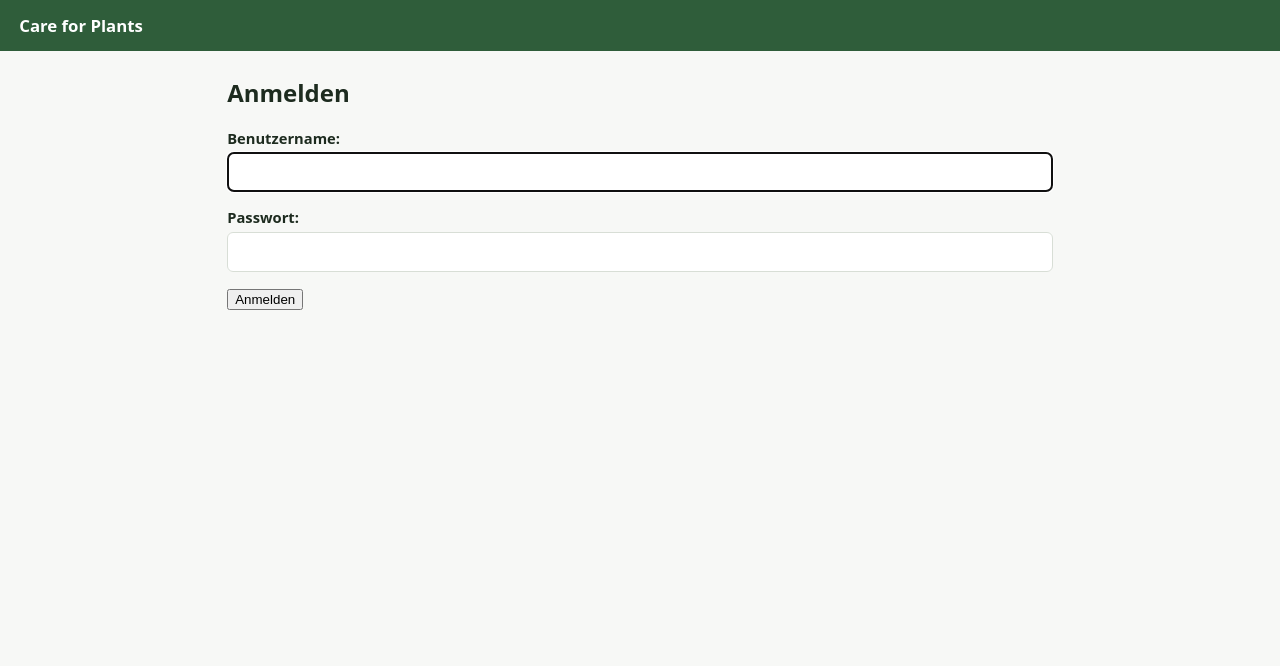
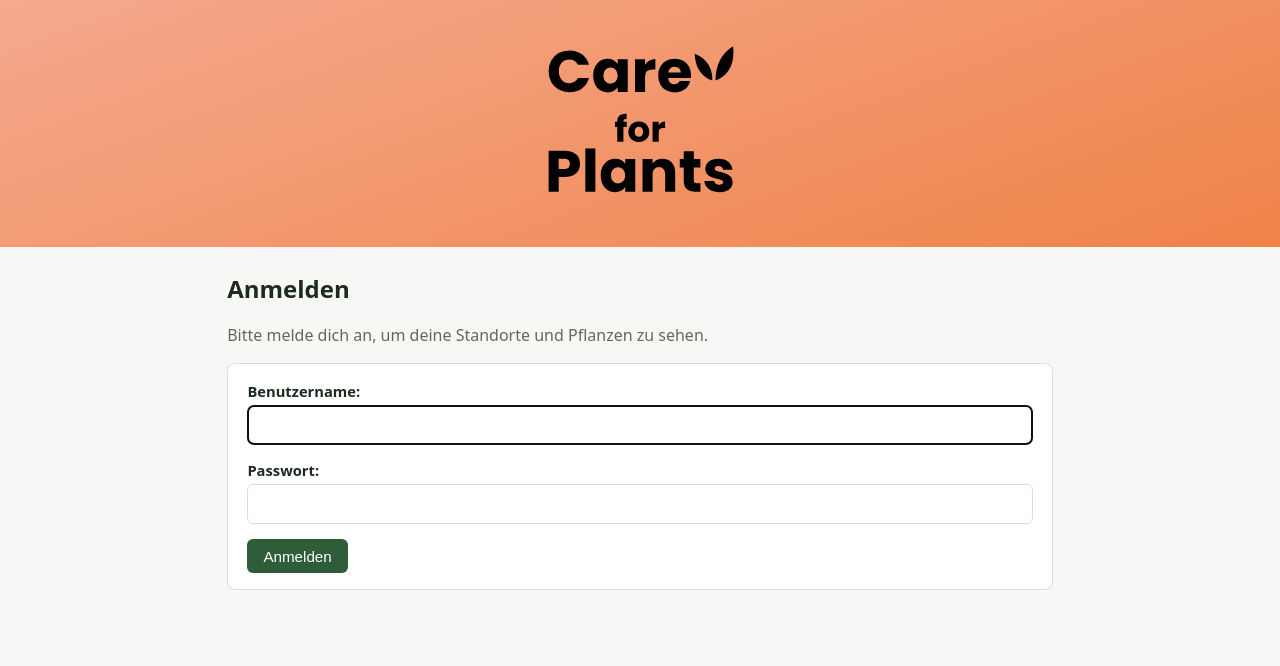
Before and after one commit to tristanstracke/Studienprojekt-ISEF01-Webanwendung-zur-Pflanzenauswahl-und-pflege, a Django app: page /konten/login/ in a window 1280 px wide. Shown: the top 666 px of the page. Run offline with Django 5.2, Linux system fonts and the light colour scheme.

Commit message:
Wortmarke aus dem Projektvideo als SVG in die Anwendung uebernommen
Die Wortmarke ist aus der Schrift Poppins Bold in Pfade umgewandelt, damit
keine Schriftdatei und kein externer Dienst noetig ist. Die Blattmarke ist
nachgezeichnet. Alle drei Dateien nutzen currentColor beziehungsweise eine
feste Farbe und kommen ohne Rasterbild aus.

- templates/marke.svg: einzeilig, wird in die Kopfzeile eingebunden
- static/logo.svg: dreizeilig wie im Video, auf der Anmeldeseite
- static/sinnbild.svg: Blattmarke als Browsersymbol

Die Kopfzeile bleibt gruen: Weiss auf dem Korallton des Videos erreicht nur
ein Kontrastverhaeltnis von etwa 2,6 zu 1 und verfehlt damit die Anforderung
an lesbare Beschriftungen. Der Korallton erscheint als Markenstreifen und
grossflaechig auf der Anmeldeseite.

```diff
--- a/templates/base.html
+++ b/templates/base.html
@@ -1,22 +1,30 @@
-<!DOCTYPE html>
+{% load static %}<!DOCTYPE html>
 <html lang="de">
 <head>
   <meta charset="utf-8">
   <meta name="viewport" content="width=device-width, initial-scale=1">
   <title>{% block titel %}Care for Plants{% endblock %}</title>
+  <link rel="icon" href="{% static 'sinnbild.svg' %}" type="image/svg+xml">
   <style>
-    :root { --gruen: #2f5d3a; --hell: #f7f8f6; --rand: #d8ded6; --text: #1d2b1f; }
+    :root { --gruen: #2f5d3a; --hell: #f7f8f6; --rand: #d8ded6; --text: #1d2b1f;
+            --koralle: #ef8348; --koralle-hell: #f5a98e; }
     * { box-sizing: border-box; }
     body { font-family: system-ui, -apple-system, sans-serif; margin: 0;
            background: var(--hell); color: var(--text); line-height: 1.5; }
     header { background: var(--gruen); color: #fff; padding: .8rem 1.2rem;
              display: flex; flex-wrap: wrap; gap: 1rem; align-items: center; }
-    header .marke { font-weight: 700; font-size: 1.05rem; }
+    .markenstreifen { height: 4px;
+                      background: linear-gradient(90deg, var(--koralle-hell), var(--koralle)); }
+    header .marke { display: flex; align-items: center; }
+    header .marke svg { height: 1.35rem; width: auto; display: block; color: #fff; }
     header nav { display: flex; gap: 1rem; flex-wrap: wrap; }
     header a { color: #e6efe6; text-decoration: none; }
     header a:hover { text-decoration: underline; }
     header .rechts { margin-left: auto; display: flex; gap: .8rem; align-items: center;
                      font-size: .9rem; }
+    .markenblock { background: linear-gradient(160deg, var(--koralle-hell), var(--koralle));
+                   color: #fff; padding: 2.6rem 1.2rem 2.2rem; text-align: center; }
+    .markenblock img { width: 190px; height: auto; }
     main { max-width: 54rem; margin: 0 auto; padding: 1.5rem 1.2rem 4rem; }
     h1 { font-size: 1.5rem; margin: 0 0 1rem; }
     h2 { font-size: 1.15rem; margin: 2rem 0 .6rem; }
@@ -45,8 +53,12 @@
   </style>
 </head>
 <body>
+{% block kopfzeile %}
+  <div class="markenstreifen"></div>
   <header>
-    <span class="marke">Care for Plants</span>
+    <a class="marke" href="{% url 'start' %}" aria-label="Care for Plants, zur Übersicht">
+      {% include "marke.svg" %}
+    </a>
     {% if user.is_authenticated %}
       <nav>
         <a href="{% url 'start' %}">Übersicht</a>
@@ -61,6 +73,7 @@
       </span>
     {% endif %}
   </header>
+{% endblock %}
   <main>
     {% for meldung in messages %}<div class="meldung">{{ meldung }}</div>{% endfor %}
     {% block inhalt %}{% endblock %}
--- a/templates/registration/login.html
+++ b/templates/registration/login.html
@@ -1,10 +1,22 @@
 {% extends "base.html" %}
+{% load static %}
 {% block titel %}Anmelden{% endblock %}
+
+{# Auf der Anmeldeseite steht die Marke gross statt in der Kopfzeile. #}
+{% block kopfzeile %}
+  <div class="markenblock">
+    <img src="{% static 'logo.svg' %}" alt="Care for Plants">
+  </div>
+{% endblock %}
+
 {% block inhalt %}
   <h1>Anmelden</h1>
-  <form method="post">
-    {% csrf_token %}
-    {{ form.as_p }}
-    <button type="submit">Anmelden</button>
-  </form>
+  <p class="leer">Bitte melde dich an, um deine Standorte und Pflanzen zu sehen.</p>
+  <div class="karte">
+    <form method="post">
+      {% csrf_token %}
+      {{ form.as_p }}
+      <button type="submit" class="knopf">Anmelden</button>
+    </form>
+  </div>
 {% endblock %}
```
Also changed, not shown: static/logo.svg (added), static/sinnbild.svg (added), templates/marke.svg (added).
